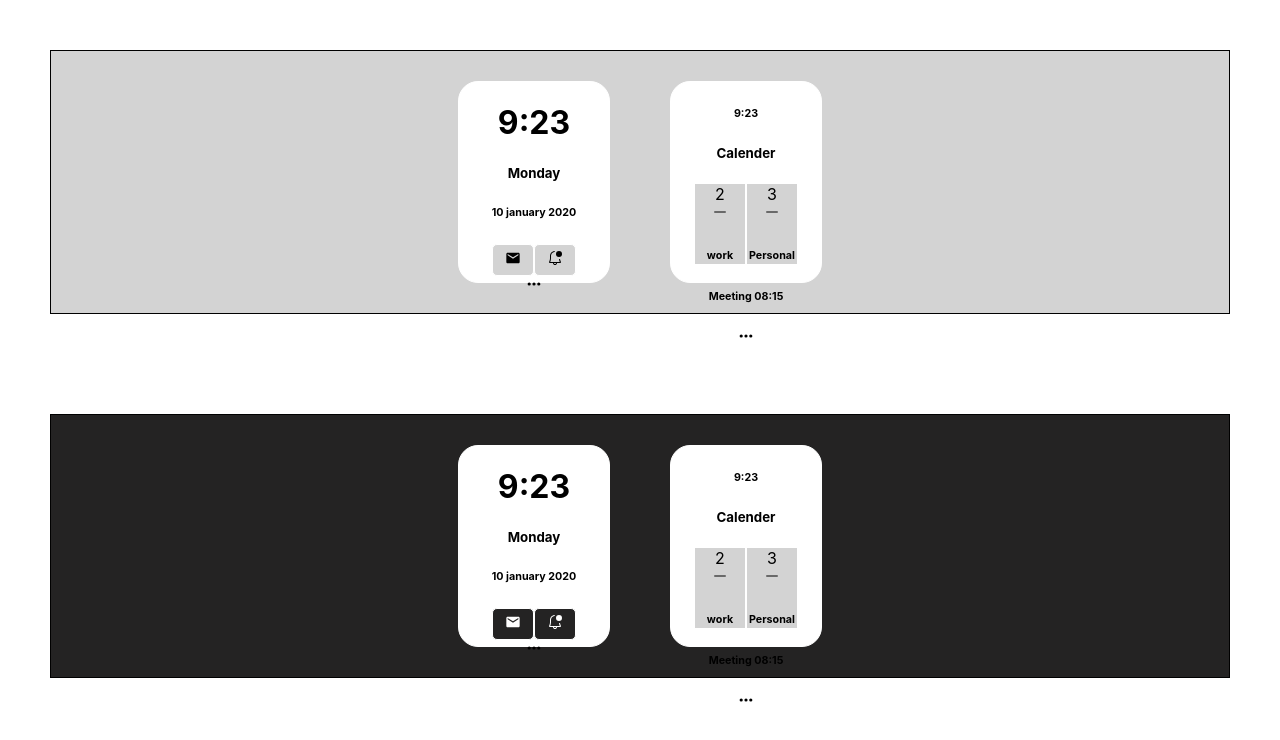
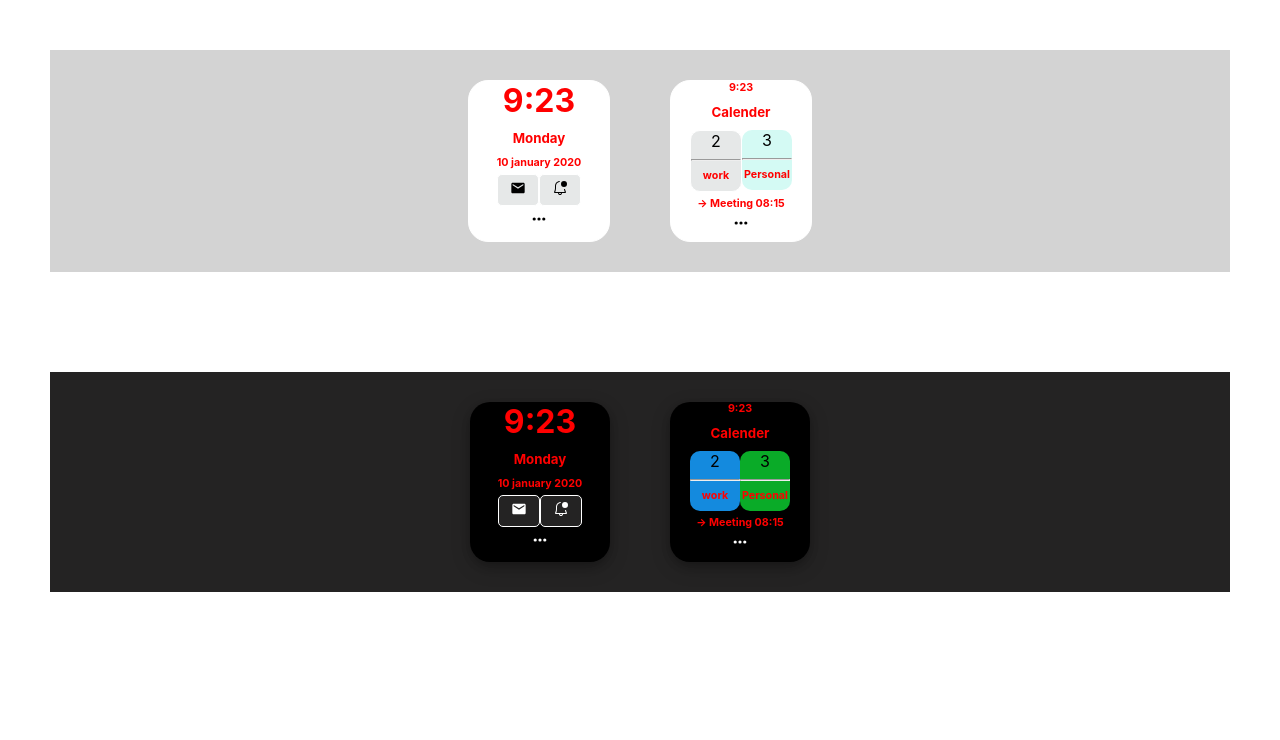
Before and after one commit to Ishaan28malik/cr7-fitness-app, a React (Create React App) app: page / in a window 1280 px wide. Shown: the top 740 px of the page. Built offline with nearby package versions, Linux system fonts and the light colour scheme.

Commit message:
Final UI functionality

```diff
--- a/src/components/CalenderCard.js
+++ b/src/components/CalenderCard.js
@@ -1,7 +1,6 @@
 import React from 'react';
 import '../index.scss';
 import { HiDotsHorizontal } from 'react-icons/hi';
-import { AiOutlineMinus } from 'react-icons/ai';
 
 const CalenderCard = (type) => {
   return (
@@ -12,20 +11,16 @@ const CalenderCard = (type) => {
         <div className='calender-sub-cards'>
           <div className='calender-card-card1'>
             <div>2</div>
-            <AiOutlineMinus />
-            <div>
-              <h6>work</h6>
-            </div>
+            <hr class='solid'></hr>
+            <h6>work</h6>
           </div>
           <div className='calender-card-card2'>
             <div>3</div>
-            <AiOutlineMinus />
-            <div>
-              <h6>Personal</h6>
-            </div>
+            <hr class='solid'></hr>
+            <h6>Personal</h6>
           </div>
         </div>
-        <h6> Meeting 08:15</h6>
+        <h6>-> Meeting 08:15</h6>
         <div className='calender-dots'>
           <HiDotsHorizontal />
         </div>
--- a/src/index.scss
+++ b/src/index.scss
@@ -1,20 +1,29 @@
 h1 {
   text-align: center;
+  margin: auto;
+  color: red;
 }
 h2 {
   text-align: center;
+  color: red;
 }
 h3 {
   text-align: center;
+  color: red;
 }
 h4 {
   text-align: center;
+  color: red;
 }
 h5 {
   text-align: center;
+  margin: 10px;
+  color: red;
 }
 h6 {
   text-align: center;
+  margin: auto;
+  color: red;
 }
 
 .container {
@@ -22,11 +31,12 @@ h6 {
   flex-direction: column;
   margin: 50px;
   .light-main-card {
-    border: 1px solid;
     background-color: lightgrey;
     display: flex;
     flex-direction: row;
     justify-content: center;
+    margin-top: 0px;
+    margin-bottom: 0px;
     .clock-main-card {
       display: flex;
       justify-content: center;
@@ -35,16 +45,17 @@ h6 {
         border: 1px solid white;
         background-color: white;
         border-radius: 20px;
-        height: 200px;
-        width: 150px;
+        height: 160px;
+        width: 140px;
         .clock-card-icons {
           display: flex;
           justify-content: center;
           text-align: center;
+          margin: 5px;
           .clock-card-icon1 {
             color: black;
             border: 1px solid white;
-            background-color: lightgray;
+            background-color: #e6e8e8;
             width: 30px;
             padding: 5px;
             border-radius: 5px;
@@ -52,7 +63,7 @@ h6 {
           .clock-card-icon2 {
             color: black;
             border: 1px solid white;
-            background-color: lightgray;
+            background-color: #e6e8e8;
             width: 30px;
             padding: 5px;
             border-radius: 5px;
@@ -62,6 +73,7 @@ h6 {
           display: flex;
           justify-content: center;
           text-align: center;
+          margin: 5px;
         }
       }
     }
@@ -73,39 +85,42 @@ h6 {
         border: 1px solid white;
         background-color: white;
         border-radius: 20px;
-        height: 200px;
-        width: 150px;
+        height: 160px;
+        width: 140px;
         .calender-sub-cards {
           display: flex;
           justify-content: center;
           text-align: center;
         }
         .calender-sub-cards {
+          margin: 5px;
           .calender-card-card1 {
             color: black;
             border: 1px solid white;
-            background-color: lightgray;
+            background-color: #e6e8e8;
             width: 50px;
-            height: 80px;
+            height: 60px;
+            border-radius: 10px;
           }
           .calender-card-card2 {
             color: black;
-            border: 1px solid white;
-            background-color: lightgray;
+            // border: 1px solid white;
+            background-color: #d4faf4;
             width: 50px;
-            height: 80px;
+            height: 60px;
+            border-radius: 10px;
           }
         }
         .calender-dots {
           display: flex;
           justify-content: center;
           text-align: center;
+          margin: 5px;
         }
       }
     }
   }
   .dark-main-card {
-    border: 1px solid;
     background-color: #242323;
     display: flex;
     flex-direction: row;
@@ -115,18 +130,17 @@ h6 {
       justify-content: center;
       margin: 30px;
       .inner-clock-card {
-        border: 1px solid white;
-        background-color: white;
+        background-color: black;
         border-radius: 20px;
-        height: 200px;
-        width: 150px;
-        .h1 {
-          color: white;
-        }
+        height: 160px;
+        width: 140px;
+        box-shadow: 0 4px 8px 0 rgba(0, 0, 0, 0.2),
+          0 6px 20px 0 rgba(0, 0, 0, 0.19);
         .clock-card-icons {
           display: flex;
           justify-content: center;
           text-align: center;
+          margin: 5px;
           .clock-card-icon1 {
             color: white;
             border: 1px solid white;
@@ -148,6 +162,8 @@ h6 {
           display: flex;
           justify-content: center;
           text-align: center;
+          margin: 5px;
+          color: white;
         }
       }
     }
@@ -157,43 +173,42 @@ h6 {
       margin: 30px;
       //   line-height: 0px;
       .inner-calender-card {
-        border: 1px solid white;
+        box-shadow: 0 4px 8px 0 rgba(0, 0, 0, 0.2),
+          0 6px 20px 0 rgba(0, 0, 0, 0.19);
         background-color: white;
         border-radius: 20px;
-        height: 200px;
-        width: 150px;
-        .h6 {
-          color: white;
-        }
-        .h1 {
-          color: white;
-        }
-        .h3 {
-          color: white;
-        }
+        height: 160px;
+        width: 140px;
+        background-color: black;
         .calender-sub-cards {
           display: flex;
           justify-content: center;
           text-align: center;
+          margin: 5px;
           .calender-card-card1 {
             color: black;
-            border: 1px solid white;
-            background-color: lightgray;
+            background-color: #148ade;
             width: 50px;
-            height: 80px;
+            height: 60px;
+            border-radius: 10px;
+            .h6 {
+              margin: auto;
+            }
           }
           .calender-card-card2 {
             color: black;
-            border: 1px solid white;
-            background-color: lightgray;
+            background-color: #0aab28;
             width: 50px;
-            height: 80px;
+            height: 60px;
+            border-radius: 10px;
           }
         }
         .calender-dots {
           display: flex;
           justify-content: center;
           text-align: center;
+          margin: 5px;
+          color: white;
         }
       }
     }
```
